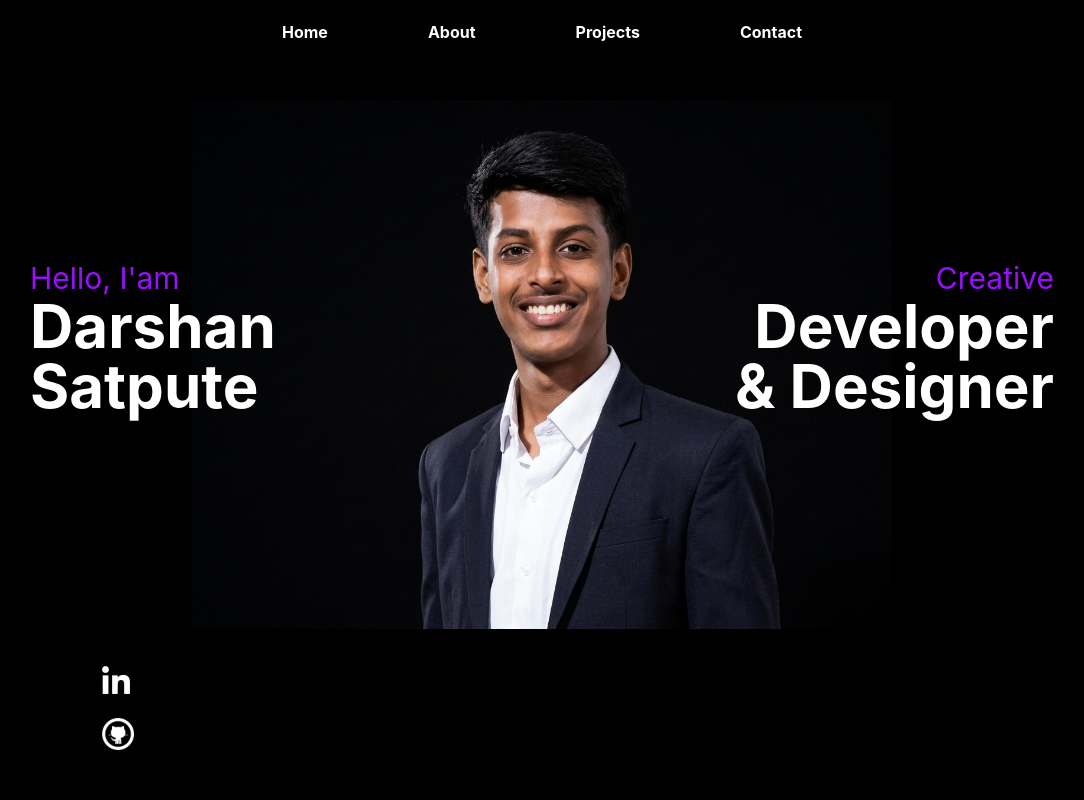
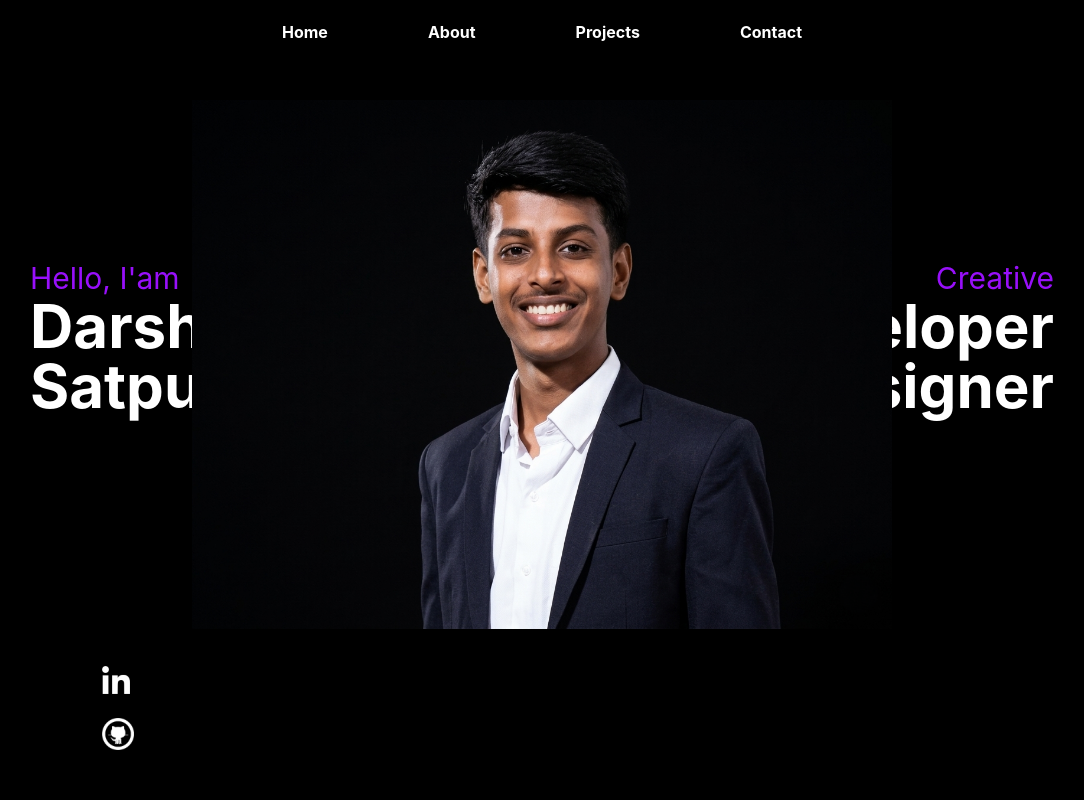
Before and after one commit to darshan123satpute/Portfolio, a React (Vite) app: page / in a window 1280 px wide. Shown: the top 800 px of the page, without its empty margins (98-1182 px from the left). Built offline with nearby package versions, Linux system fonts and the light colour scheme.

Commit message:
increase mobile image size

```diff
--- a/src/Intro.jsx
+++ b/src/Intro.jsx
@@ -81,7 +81,7 @@ const Intro = () => {
           <img
             src={dimg}
             alt="Darshan Satpute"
-            className='w-[80vw] max-w-[700px] h-auto'
+            className='w-[80vw] max-w-[700px] h-auto z-50'
             data-aos="fade-down"
           />
         </div>
@@ -91,7 +91,7 @@ const Intro = () => {
           <div className='text-purple-600 text-2xl lg:text-3xl' data-aos="fade-right">
             Hello, I'am
           </div>
-          <div className='text-4xl lg:text-6xl font-bold' data-aos="fade-in">
+          <div className='text-4xl lg:text-6xl font-bold' data-aos="fade-in z-50">
             Darshan <br /> Satpute
           </div>
         </div>
@@ -101,7 +101,7 @@ const Intro = () => {
           <div className='text-purple-600 text-2xl lg:text-3xl' data-aos="fade-left">
             Creative
           </div>
-          <div className='text-4xl lg:text-6xl font-bold' data-aos="fade-in">
+          <div className='text-4xl lg:text-6xl font-bold' data-aos="fade-in z-50">
             Developer <br /> & Designer
           </div>
         </div>
```
